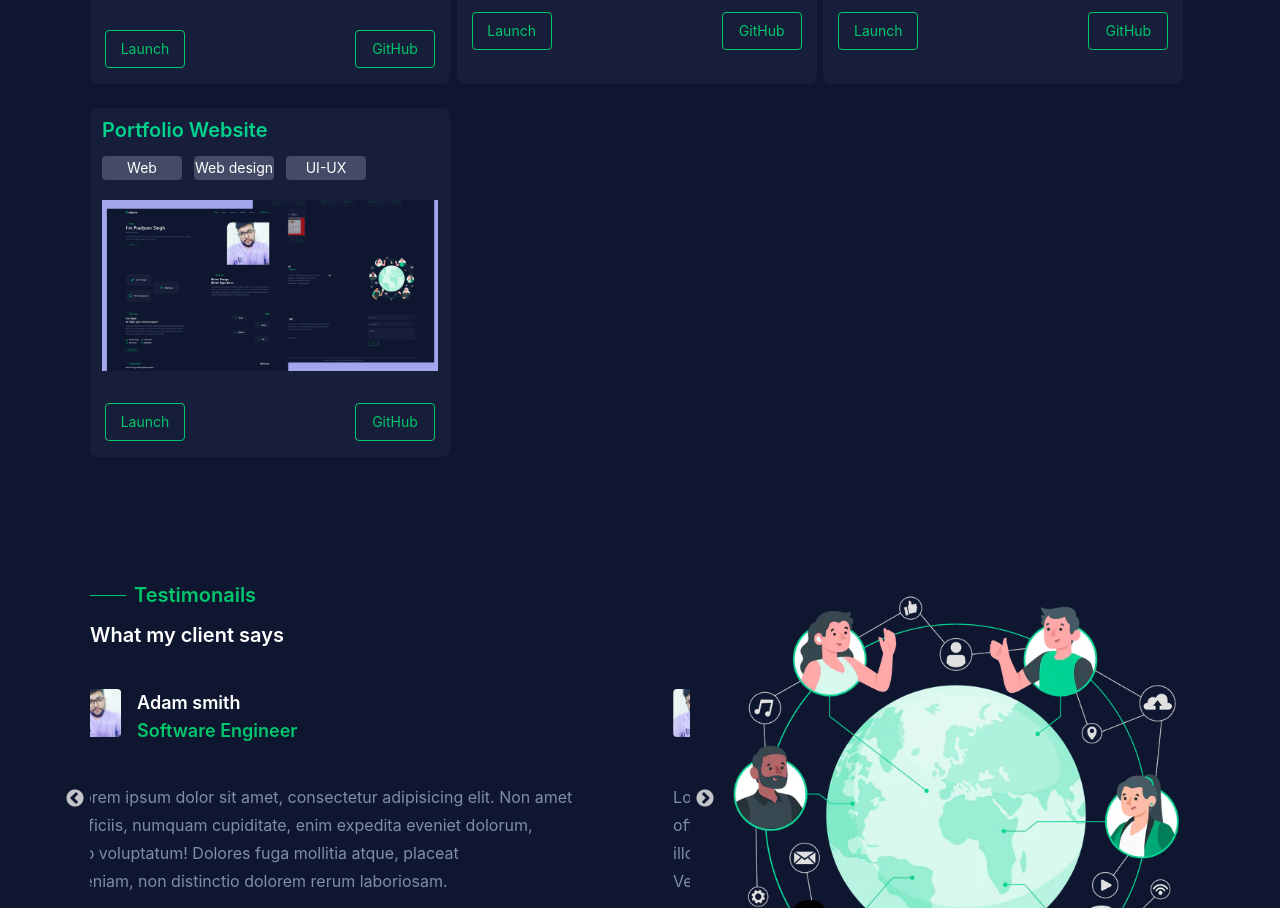
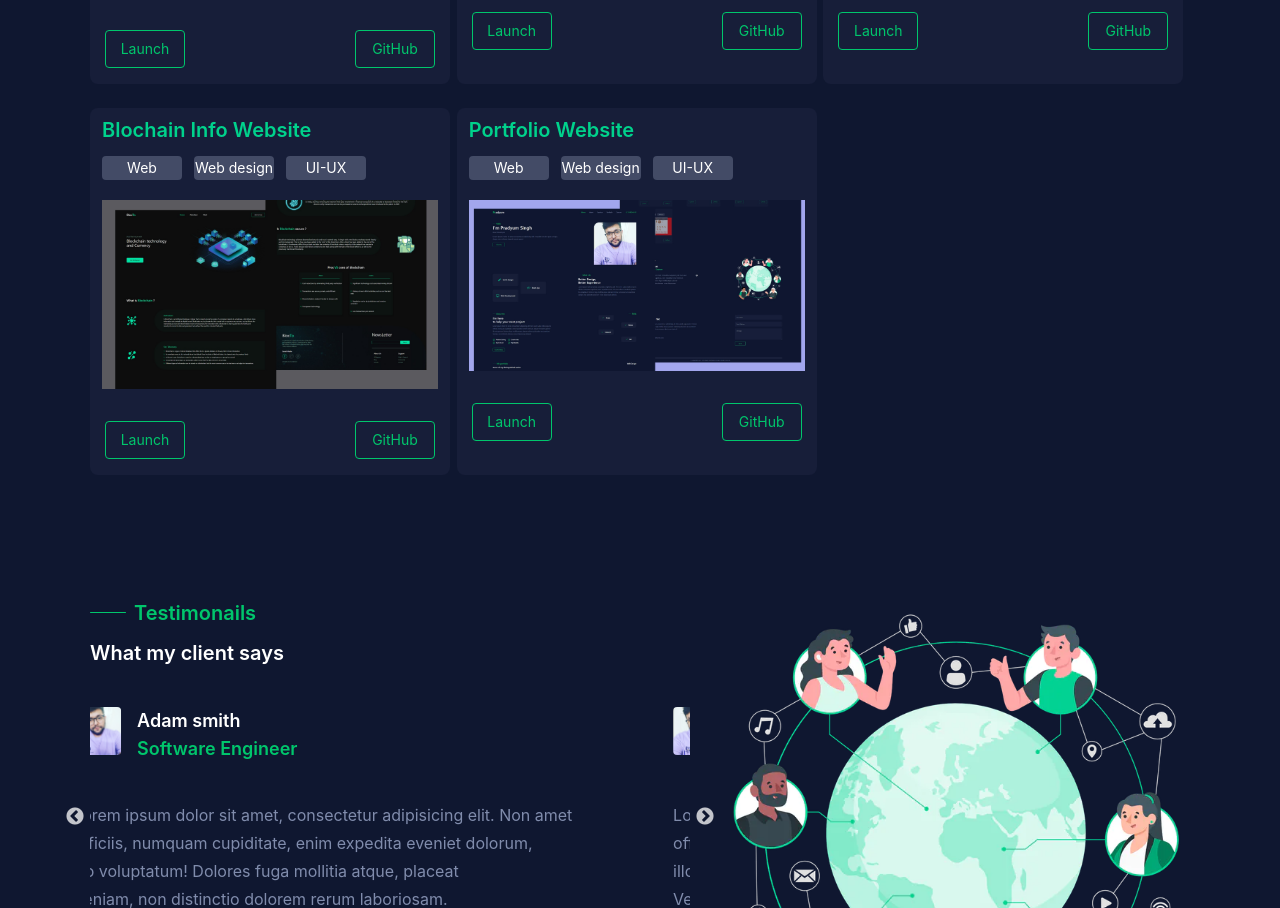
Before and after one commit to Paddyislw/portfolio-website, a React (Create React App) app: page / in a window 1280 px wide. Shown: the part 1909-2817 px from the top of the page. Built offline with nearby package versions, Linux system fonts and the light colour scheme.

Commit message:
added blocto project

```diff
--- a/src/Components/Portfolio.js
+++ b/src/Components/Portfolio.js
@@ -7,6 +7,7 @@ import { useInView } from 'react-intersection-observer'
 import education from '../Media/education.jpg'
 import reddit from '../Media/reddit.jpg'
 import portfolio from '../Media/portfolio.jpg'
+import blocto from '../Media/blocto.jpg'
 
 export default function () {
     const {ref,inView} = useInView({threshold:0.2})
@@ -54,6 +55,11 @@ export default function () {
                     href2='https://github.com/P-NBLT/reddit-clone'
                     name='Reddit Clone'
                 />
+                 <Card img={blocto}
+                    href='https://forblocto.netlify.app/'
+                    href2='https://github.com/Paddyislw/blocto'
+                    name='Blochain Info Website'
+                />
                 <Card img={portfolio}
                     href='https://codewithpradyum.netlify.app'
                     href2='https://github.com/Paddyislw/portfolio-website'
```
Also changed, not shown: src/Media/blocto.jpg (added).
